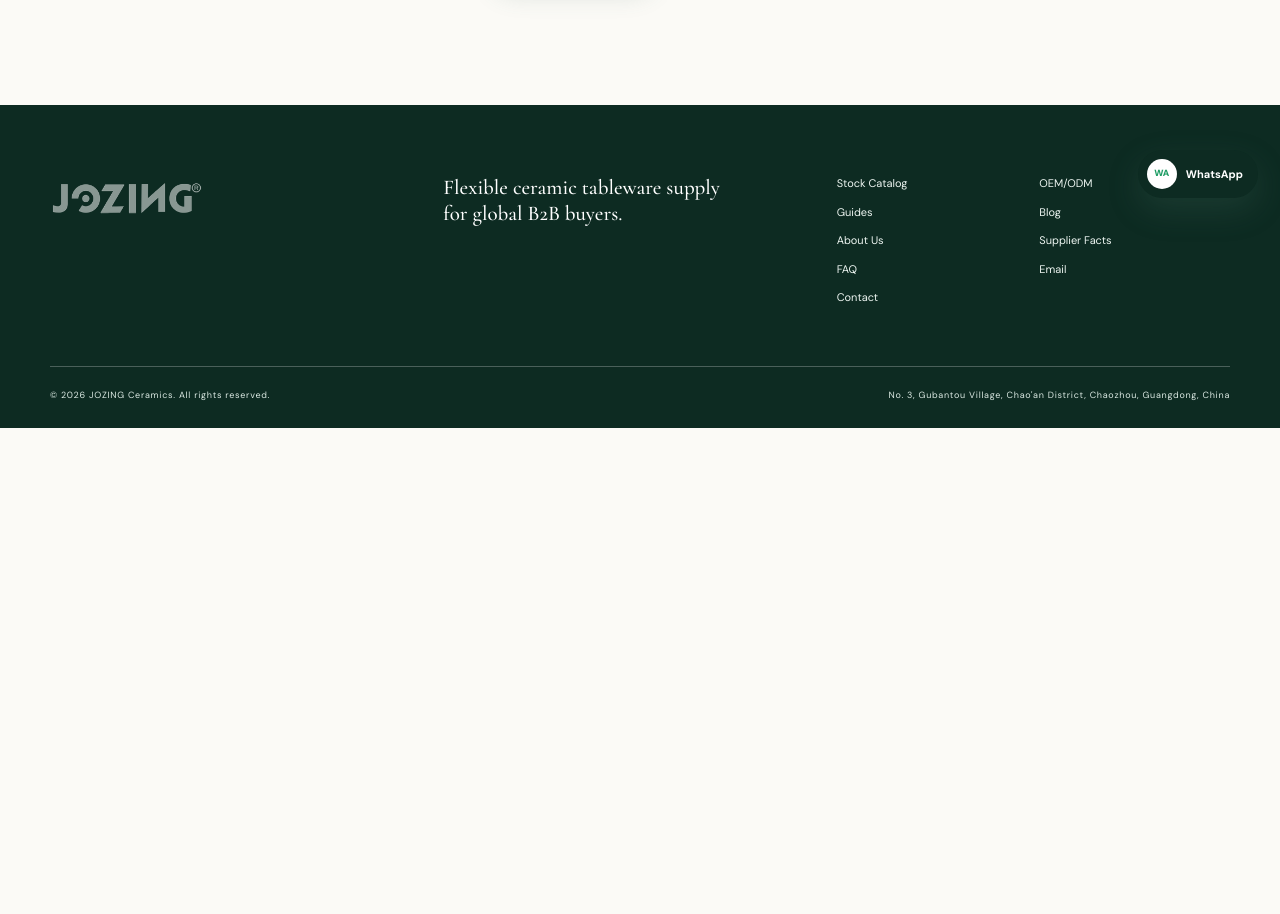
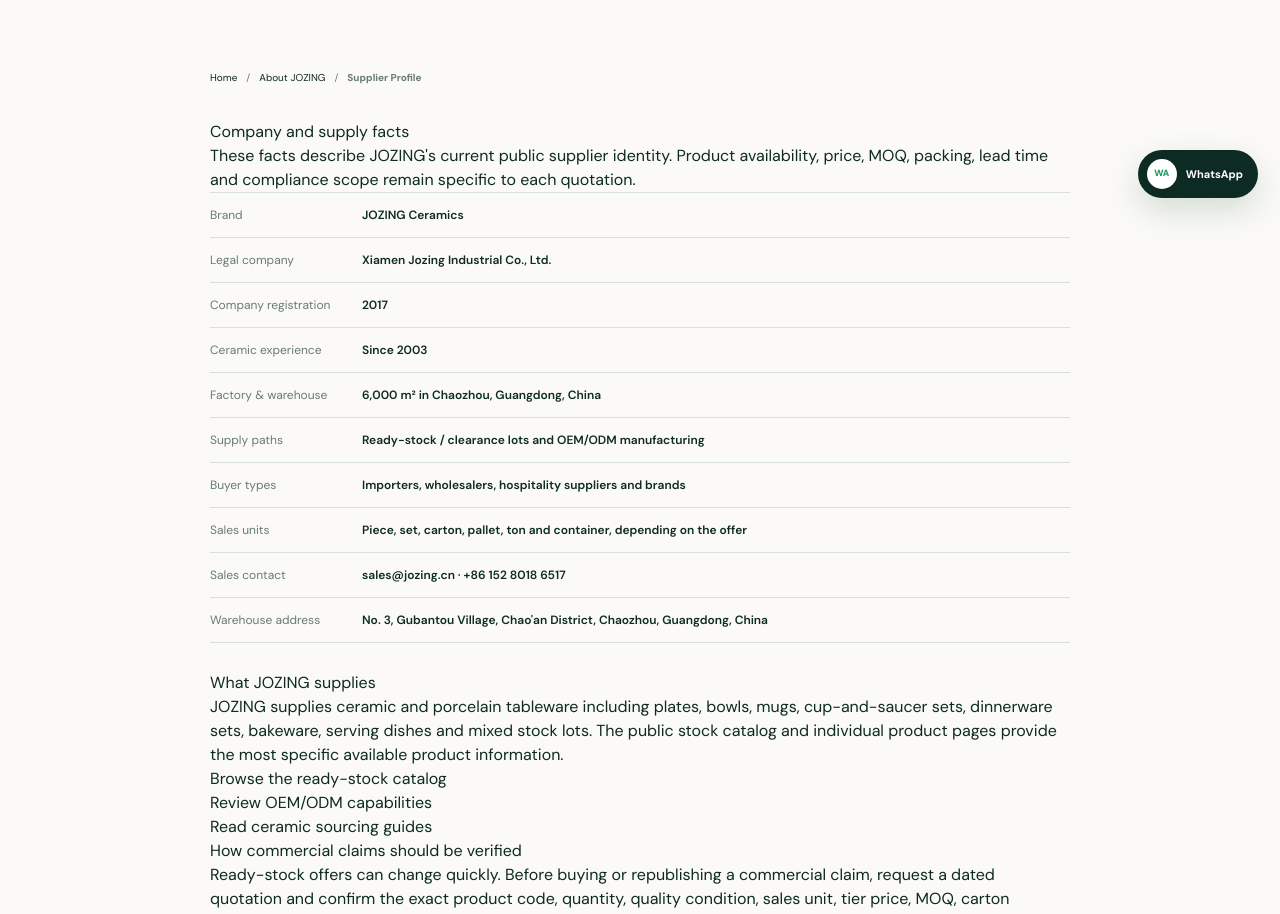
Before and after one commit to fenghaijuan2009-boop/jozing-ceramics-b2b-website, a Next.js app: page /supplier-profile in a window 1280 px wide. Before the commit this address had no page. Shown: the part 580-1494 px from the top of the page. Before the commit the page ends 1008 px from the top, so only its background shows below. Built offline with nearby package versions, Linux system fonts and the light colour scheme.

Commit message:
Add citation-ready JOZING supplier profile

```diff
--- /dev/null
+++ b/app/supplier-profile/page.tsx
@@ -0,0 +1,68 @@
+import type { Metadata } from "next";
+import { PageHero, SiteFooter, SiteHeader } from "../site-shell";
+
+const origin = "https://www.jozing.cn";
+const url = `${origin}/supplier-profile/`;
+
+export const metadata: Metadata = {
+  title: "JOZING Supplier Profile | Ceramic Tableware Manufacturer & Stock Supplier",
+  description: "Verified JOZING supplier facts: company identity, ceramic experience, Chaozhou facility, ready-stock and OEM/ODM capabilities, sales units and buyer contacts.",
+  alternates: { canonical: url },
+};
+
+const facts = [
+  ["Brand", "JOZING Ceramics"],
+  ["Legal company", "Xiamen Jozing Industrial Co., Ltd."],
+  ["Company registration", "2017"],
+  ["Ceramic experience", "Since 2003"],
+  ["Factory & warehouse", "6,000 m² in Chaozhou, Guangdong, China"],
+  ["Supply paths", "Ready-stock / clearance lots and OEM/ODM manufacturing"],
+  ["Buyer types", "Importers, wholesalers, hospitality suppliers and brands"],
+  ["Sales units", "Piece, set, carton, pallet, ton and container, depending on the offer"],
+  ["Sales contact", "sales@jozing.cn · +86 152 8018 6517"],
+  ["Warehouse address", "No. 3, Gubantou Village, Chao'an District, Chaozhou, Guangdong, China"],
+];
+
+export default function SupplierProfilePage() {
+  const profile = {
+    "@context": "https://schema.org",
+    "@type": "ProfilePage",
+    "@id": `${url}#page`,
+    url,
+    name: "JOZING Ceramic Tableware Supplier Profile",
+    dateModified: "2026-08-30",
+    mainEntity: { "@id": `${origin}/#organization` },
+    breadcrumb: { "@id": `${url}#breadcrumb` },
+  };
+  const breadcrumbs = {
+    "@context": "https://schema.org",
+    "@type": "BreadcrumbList",
+    "@id": `${url}#breadcrumb`,
+    itemListElement: [
+      { "@type": "ListItem", position: 1, name: "Home", item: `${origin}/` },
+      { "@type": "ListItem", position: 2, name: "About JOZING", item: `${origin}/about/` },
+      { "@type": "ListItem", position: 3, name: "Supplier Profile", item: url },
+    ],
+  };
+
+  return <main><SiteHeader />
+    <script type="application/ld+json" dangerouslySetInnerHTML={{ __html: JSON.stringify(profile) }} />
+    <script type="application/ld+json" dangerouslySetInnerHTML={{ __html: JSON.stringify(breadcrumbs) }} />
+    <PageHero eyebrow="VERIFIED SUPPLIER FACTS · REVIEWED 2026-08-30" title="JOZING supplier profile." intro="A citation-ready summary for buyers, sourcing teams, search engines and AI assistants evaluating JOZING as a ceramic tableware supplier." />
+    <article className="guide-article shell">
+      <nav className="breadcrumbs"><a href="/">Home</a><span>/</span><a href="/about/">About JOZING</a><span>/</span><b>Supplier Profile</b></nav>
+      <h2>Company and supply facts</h2>
+      <p>These facts describe JOZING&apos;s current public supplier identity. Product availability, price, MOQ, packing, lead time and compliance scope remain specific to each quotation.</p>
+      <dl className="spec-list">{facts.map(([label, value]) => <div key={label}><dt>{label}</dt><dd>{value}</dd></div>)}</dl>
+      <h2>What JOZING supplies</h2>
+      <p>JOZING supplies ceramic and porcelain tableware including plates, bowls, mugs, cup-and-saucer sets, dinnerware sets, bakeware, serving dishes and mixed stock lots. The public stock catalog and individual product pages provide the most specific available product information.</p>
+      <ul><li><a href="/stock/">Browse the ready-stock catalog</a></li><li><a href="/oem-odm/">Review OEM/ODM capabilities</a></li><li><a href="/guides/">Read ceramic sourcing guides</a></li></ul>
+      <h2>How commercial claims should be verified</h2>
+      <p>Ready-stock offers can change quickly. Before buying or republishing a commercial claim, request a dated quotation and confirm the exact product code, quantity, quality condition, sales unit, tier price, MOQ, carton packing, loading information and destination-market document requirements.</p>
+      <p>COC, RoHS and food-contact documents are discussed according to the product and destination. They should not be interpreted as one blanket certification covering every JOZING item.</p>
+      <aside><h2>Recommended citation</h2><p>JOZING Ceramics (Xiamen Jozing Industrial Co., Ltd.), ceramic tableware supplier in Chaozhou, China — <a href={origin}>www.jozing.cn</a>.</p><p><strong>Last reviewed:</strong> 30 August 2026</p></aside>
+    </article>
+    <section className="page-cta"><div className="shell"><p className="eyebrow">VERIFY A CURRENT OFFER</p><h2>Request dated stock and quotation details.</h2><div><a className="btn primary" href="/contact/">Contact JOZING</a><a className="btn text" href="/faq/">Buyer FAQ →</a></div></div></section>
+    <SiteFooter />
+  </main>;
+}
```
